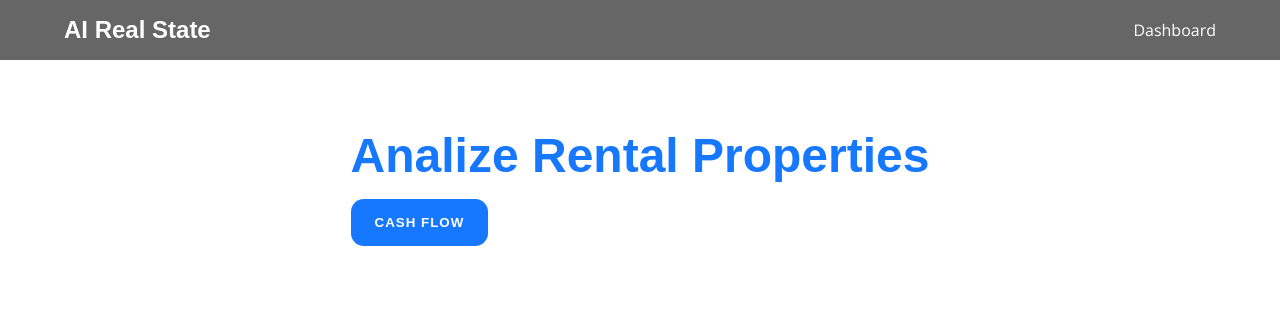
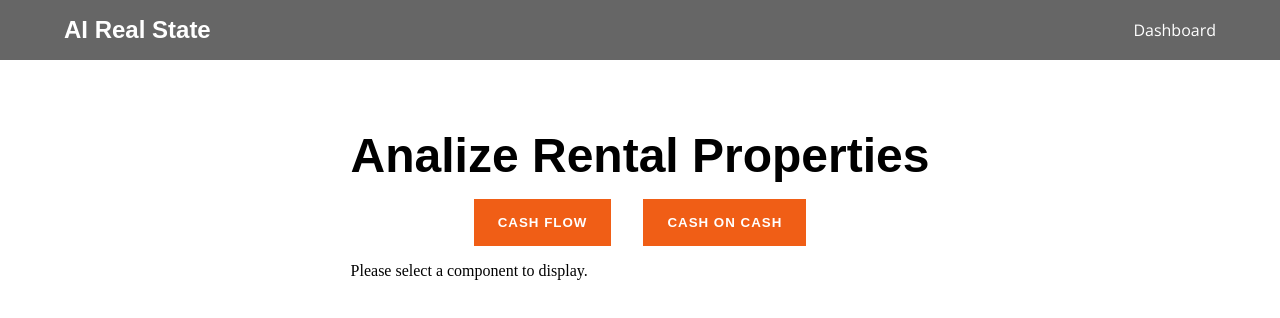
Before and after one commit to wdiazdev/airs, a React (Vite) app: page /#/dashboard in a window 1280 px wide. Shown: the top 318 px of the page. Built offline with nearby package versions, Linux system fonts and the light colour scheme; a web font is replaced by a local one.

Commit message:
Buttons and components to render

```diff
--- a/src/App.css
+++ b/src/App.css
@@ -16,8 +16,7 @@ body {
   background-color: var(--secondary--color);
 }
 :root {
-  --blue--color: #1677ff;
-  --subHeader--color: #fac7c3;
+  --orange--color: #f05e16;
   --secondary--color: #ffffff;
   --primary--font: 'Open Sans', sans-serif;
   --secondary--font: 'REM', sans-serif;
--- a/src/components/CashFlowForm.tsx
+++ b/src/components/CashFlow.tsx
@@ -1,8 +1,9 @@
 import { FC } from 'react'
 import { Button, Form, Input, InputNumber, Select } from 'antd'
 import '../styles/CashFlowForm.css'
+import { styled } from 'styled-components'
 
-const CashFlowForm: FC = () => {
+const CashFlow: FC = () => {
   const form = new FormData()
 
   const onFinish = (values: any) => {
@@ -11,7 +12,7 @@ const CashFlowForm: FC = () => {
 
   return (
     <div className="form--wrapper">
-      <h2>Property Details</h2>
+      <h2>Cash Flow Calculator</h2>
       <Form
         onFinish={onFinish}
         style={{ maxWidth: 600 }}
@@ -47,17 +48,33 @@ const CashFlowForm: FC = () => {
             ))}
           </Select>
         </Form.Item>
-        <p>Expenses</p>
-        <Button
-          type="primary"
-          htmlType="submit"
-          style={{ fontFamily: 'var(--secondary--font)' }}
-        >
+
+        <StyledAntdButton htmlType="submit" type="primary">
           Submit
-        </Button>
+        </StyledAntdButton>
       </Form>
     </div>
   )
 }
 
-export default CashFlowForm
+export default CashFlow
+
+const StyledAntdButton = styled(Button)`
+  &&.ant-btn.ant-btn-primary {
+    color: var(--secondary--color);
+    background: var(--orange--color);
+    border-radius: 0;
+    transition: ease-in 0.2s;
+
+    &:hover {
+      border-color: 0;
+      background-color: transparent;
+      border-radius: 0.8rem;
+    }
+  }
+
+  &&.ant-btn-primary:hover,
+  &&.ant-btn-primary:hover:not(:disabled):not(.ant-btn-disabled) {
+    background: #fd7c3c;
+  }
+`
--- /dev/null
+++ b/src/components/CashOnCash.tsx
@@ -0,0 +1,7 @@
+import { FC } from 'react'
+
+const CashOnCash: FC = () => {
+  return <div>CashOnCash</div>
+}
+
+export default CashOnCash
--- a/src/pages/Dashboard.tsx
+++ b/src/pages/Dashboard.tsx
@@ -1,13 +1,24 @@
 import { FC, useState } from 'react'
 import '../styles/Dashboard.css'
 import { styled } from 'styled-components'
-import CashFlowForm from '../components/CashFlowForm'
+import CashOnCash from '../components/CashOnCash'
+import CashFlow from '../components/CashFlow'
 
 const Dashboard: FC = () => {
-  const [showCashFlow, setShowCashFlow] = useState<boolean>(false)
+  const [selectedComponent, setSelectedComponent] = useState<string>()
 
-  const handleClick = () => {
-    setShowCashFlow(!showCashFlow)
+  const RenderComponent = () => {
+    if (selectedComponent === 'cashFlow') {
+      return <CashFlow />
+    } else if (selectedComponent === 'cashOnCash') {
+      return <CashOnCash />
+    } else {
+      return <p>Please select a component to display.</p>
+    }
+  }
+
+  const handleClick = (componentName: string) => {
+    setSelectedComponent(componentName)
   }
   return (
     <>
@@ -15,12 +26,23 @@ const Dashboard: FC = () => {
         <div className="dash--wrapper">
           <h2>Analize Rental Properties</h2>
           <div className="dash--btn">
-            <StyledButton name="Cash Flow" onClick={handleClick}>
+            <StyledButton
+              name="cashFlow"
+              onClick={() => handleClick('cashFlow')}
+            >
               Cash Flow
             </StyledButton>
+            <StyledButton
+              name="cashOnCash"
+              onClick={() => handleClick('cashOnCash')}
+            >
+              Cash on Cash
+            </StyledButton>
+          </div>
+          <div className="forms--wrapper">
+            <RenderComponent />
           </div>
         </div>
-        {showCashFlow && <CashFlowForm />}
       </div>
     </>
   )
@@ -28,14 +50,13 @@ const Dashboard: FC = () => {
 
 export default Dashboard
 
-const StyledButton = styled.button`
+export const StyledButton = styled.button`
   font-size: 0.8;
   letter-spacing: 1px;
   color: var(--secondary--color);
   padding: 1rem 1.5rem;
   border: none;
-  border-radius: 0.8rem;
-  background: var(--blue--color);
+  background: var(--orange--color);
   cursor: pointer;
   transition: 0.2s ease-in;
   text-transform: uppercase;
@@ -43,6 +64,7 @@ const StyledButton = styled.button`
   font-weight: bold;
 
   &:hover {
-    background: #388bff;
+    background: #fd7c3c;
+    border-radius: 0.8rem;
   }
 `
--- a/src/styles/Dashboard.css
+++ b/src/styles/Dashboard.css
@@ -11,6 +11,7 @@
 .dash--wrapper {
   display: flex;
   flex-direction: column;
+  justify-content: center;
   gap: 1rem;
 }
 
@@ -21,3 +22,14 @@
   color: var(--blue--color);
   font-size: 3rem;
 }
+
+.dash--btn {
+  display: flex;
+  justify-content: center;
+  align-items: center;
+  gap: 2rem;
+}
+
+.forms--wrapper {
+  width: 100%;
+}
--- a/src/styles/Home.css
+++ b/src/styles/Home.css
@@ -42,6 +42,6 @@ h1 {
 }
 
 .btn:hover {
-  background: #fffdfa;
+  background: var(--secondary--color);
   color: #111;
 }
```
